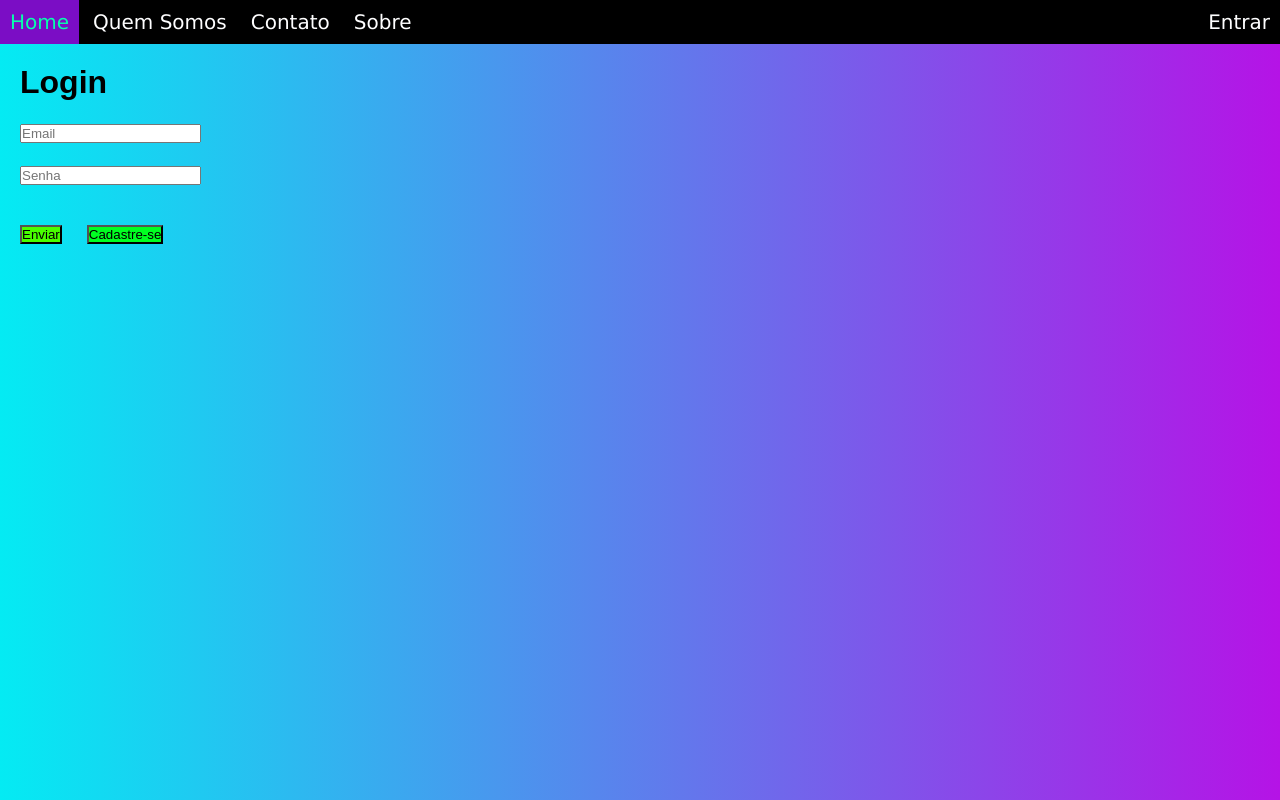
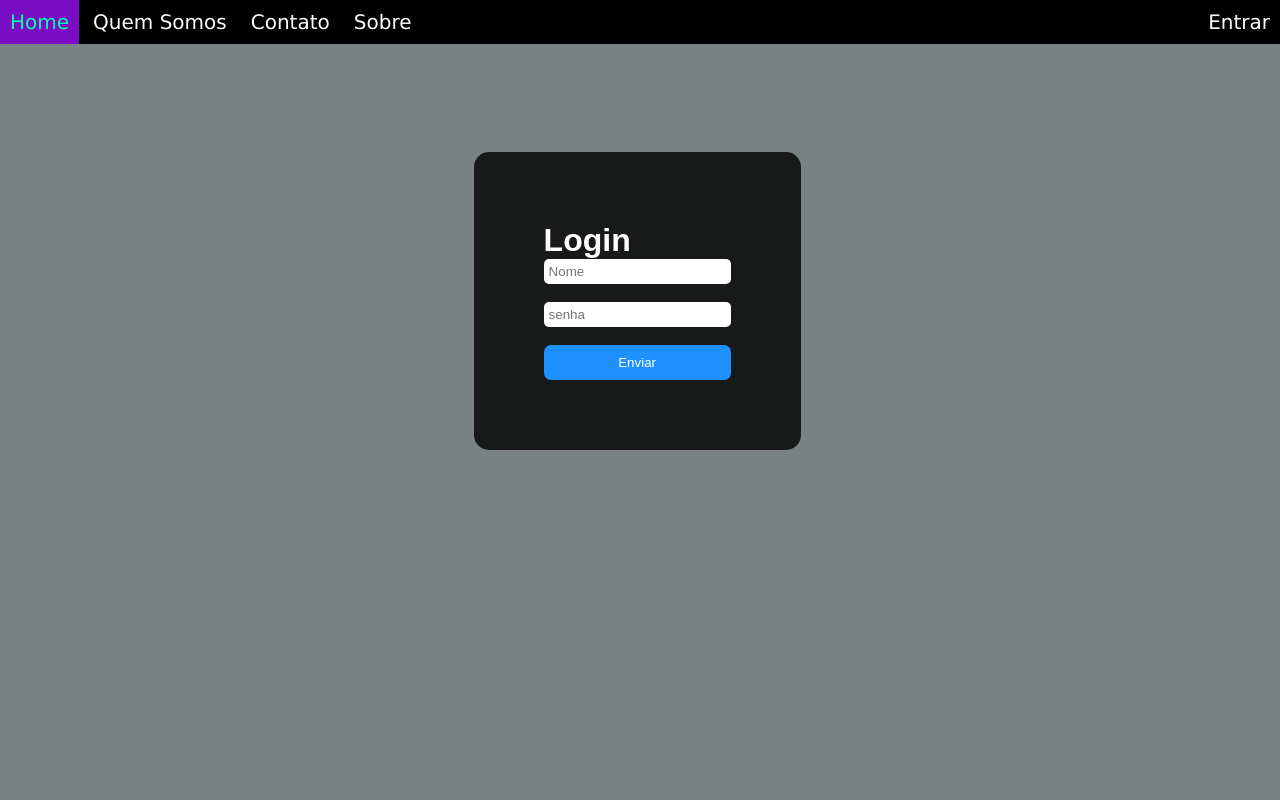
Before and after one commit to Dev-Habacuque/meu-repositorio, a plain HTML site: page Aula_23.09/pg03.html in a window 1280 px wide. Drawn offline with Linux system fonts and the light colour scheme.

Commit message:
nova tela de login

```diff
--- a/Aula_23.09/estilo02.css
+++ b/Aula_23.09/estilo02.css
@@ -28,30 +28,31 @@ display: inline;
     background-color: rgb(123, 13, 197);
     color: rgb(6, 255, 172);
 }
-#p-01{
-    font-family: Georgia, 'Times New Roman', Times, serif;
-    margin: 20px;
+#div{
+    background-color: rgba(0, 0, 0, 0.8);
+    position: absolute;
+    top: 19%;
+    left: 37%;
+    padding: 70px;
+    border-radius: 15px;
+    color: white;
+    font-family: Arial, Helvetica, sans-serif;
 }
-#p-02{
-     font-family: Georgia, 'Times New Roman', Times, serif;
-     margin: 20px;
-}
-body{
-    background-image: linear-gradient( 90deg, rgb(4, 235, 243), rgb(181, 19, 230));
-}
-#h1-01{
-    font-family: Arial, Helvetica, sans-serif;
-    margin: 20px;
-}
-#button-01{
-    color: rgb(0, 0, 0);
-    background-color: rgb(72, 255, 0);
-    margin: 20px;
-    margin-top: 20px;
+input{
+    padding: 5px;
+    border-radius: 5px;
+    border: none;
 }
 
-#button-02{
-    color:  rgb(0, 0, 0);
-    background-color: rgb(0, 255, 34);
-    margin: 5px;
+body{
+    background-color: rgb(120, 130, 130);
+
 }
+button{
+    background-color: dodgerblue;
+    border: none;
+    padding: 10px;
+    border-radius: 7px;
+    width: 100%;
+    color: white;
+}
--- a/Aula_23.09/pg03.html
+++ b/Aula_23.09/pg03.html
@@ -26,10 +26,14 @@
         </ul>
      </nav>
 
-         <h1 id="h1-01" >Login</h1>
-               <p id="p-01"> <input type="email" placeholder="Email"></p>
-               <p id="p-02"> <input type="password" placeholder="Senha"> </p>
-               <button id="button-01" >Enviar</button><button id="button-02" >Cadastre-se</button>
+        <div id="div" >
+            <h1>Login</h1>
+            <input type="text"placeholder="Nome">
+            <br><br>
+            <input type="password"placeholder="senha">
+            <br><br>
+            <button>Enviar</button>
+      </div>
 
 </body>
 </html>
```
